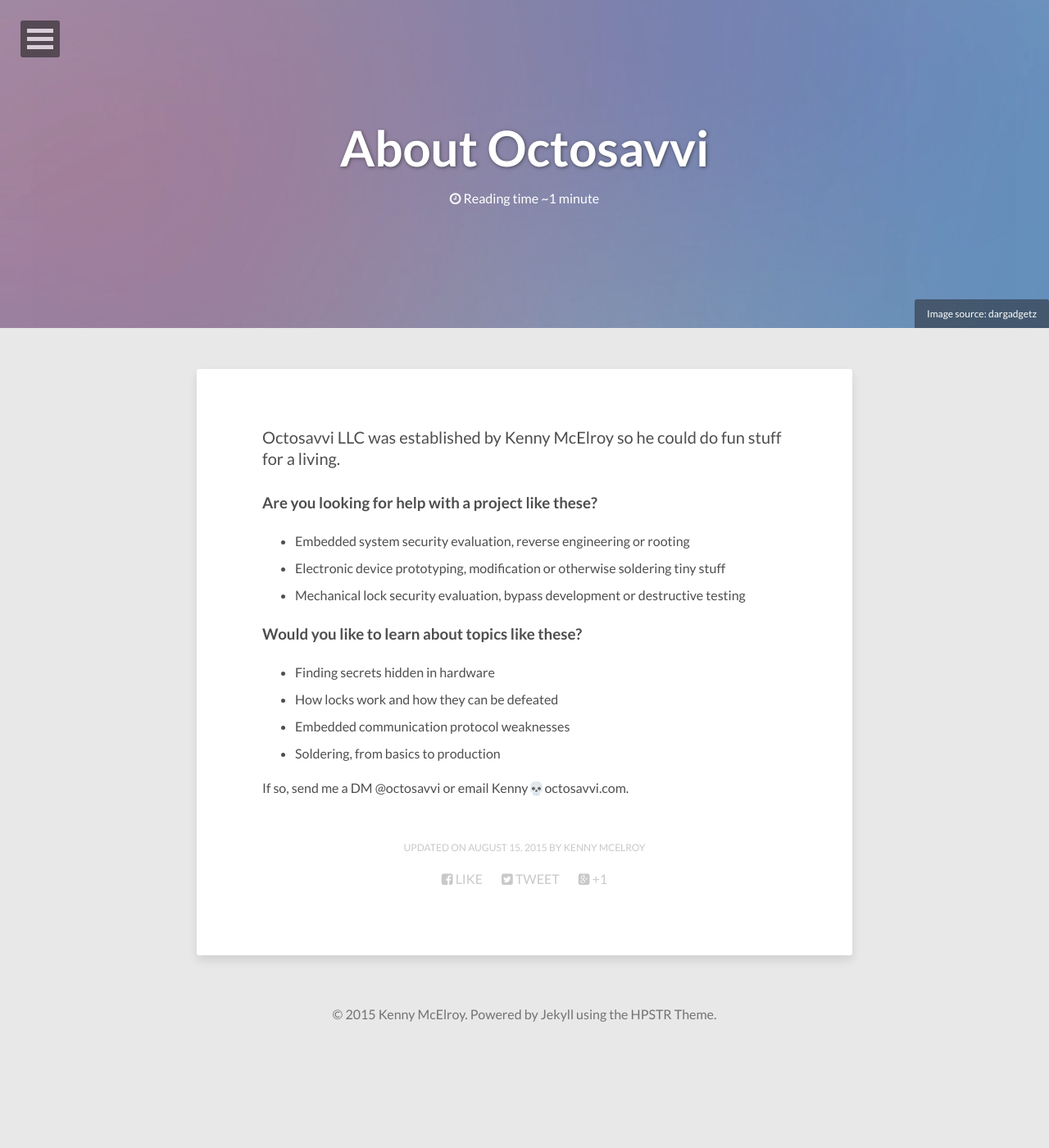
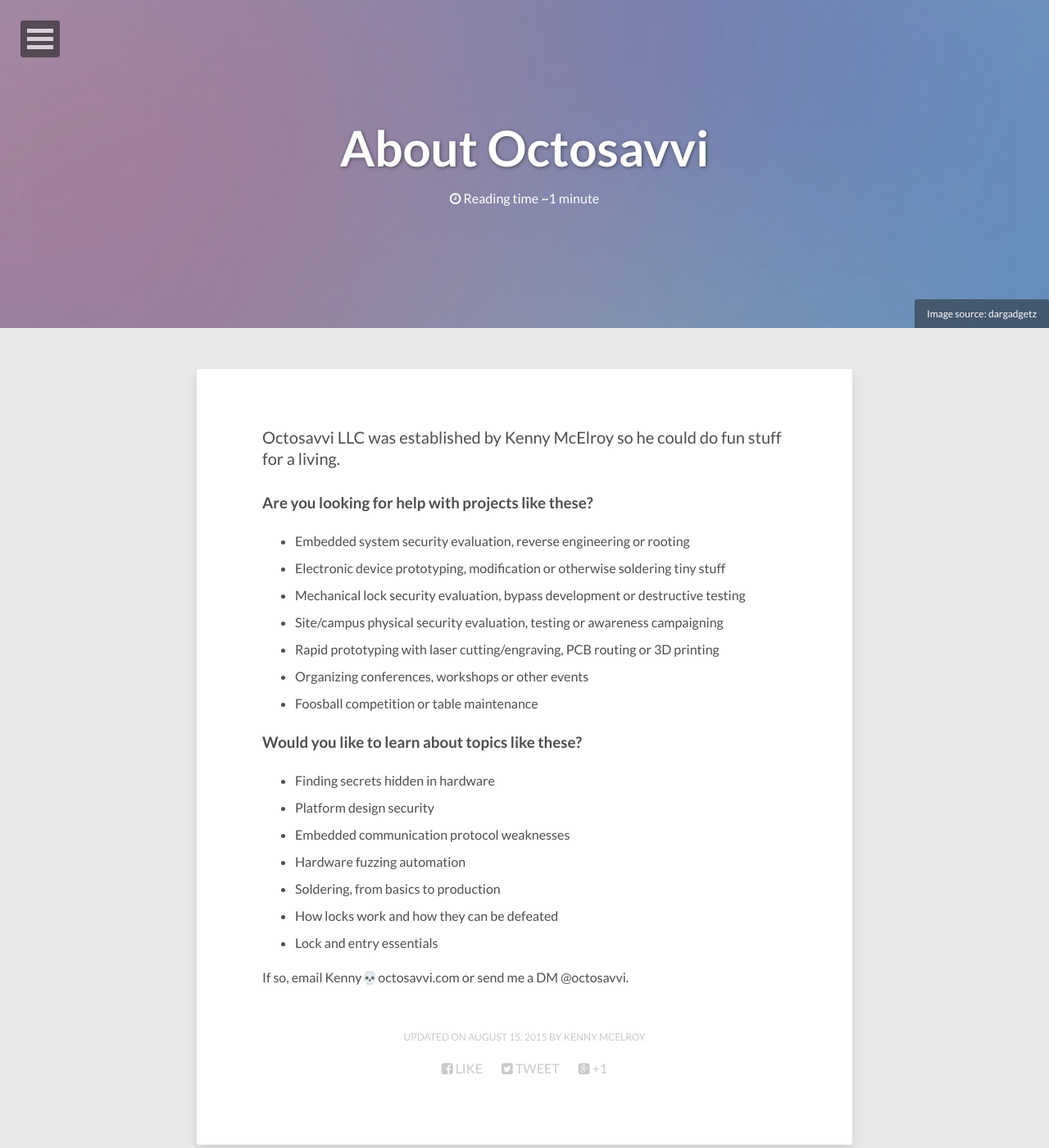
Before and after one commit to octosavvi/octosavvi.github.io, a Jekyll site: the page built from about/index.md, in a window 1280 px wide and 1400 px high. Shown: the whole window at 82% size. Built offline with Jekyll 4.4.1, drawn with Linux system fonts in a browser that asks for light colours; nearby versions of some CDN libraries; emoji names are drawn with the system emoji font.

Commit message:
Updated info about me

```diff
--- a/_config.yml
+++ b/_config.yml
@@ -11,7 +11,7 @@
 owner:
   name:           Kenny McElroy
   avatar:         avatar.jpg
-  bio:            "Security Researcher, Maker, Lock picker, Tinker, Embedded hacker, Fixer, Jam Skater, SMT solderer, Breaker, Tango dancer, SDR twiddler, Juggler, Space Geek and bluewire artist."
+  bio:            "Security Researcher, Lock picker, Tinkerer, Embedded hacker, Jam Skater, SMT solderer, SDR twiddler, Space Geek and Bluewire Artist."
   email:          kenny@octosavvi.com
   # Social networking links used in footer. Update and remove as you like.
   twitter:        octosavvi
--- a/about/index.md
+++ b/about/index.md
@@ -11,17 +11,24 @@
 
 Octosavvi LLC was established by Kenny McElroy so he could do fun stuff for a living.
 
-### Are you looking for help with a project like these?
+### Are you looking for help with projects like these?
 
 * Embedded system security evaluation, reverse engineering or rooting
 * Electronic device prototyping, modification or otherwise soldering tiny stuff
 * Mechanical lock security evaluation, bypass development or destructive testing
+* Site/campus physical security evaluation, testing or awareness campaigning
+* Rapid prototyping with laser cutting/engraving, PCB routing or 3D printing
+* Organizing conferences, workshops or other events
+* Foosball competition or table maintenance
 
 ### Would you like to learn about topics like these?
 
 * Finding secrets hidden in hardware
+* Platform design security
+* Embedded communication protocol weaknesses
+* Hardware fuzzing automation
+* Soldering, from basics to production
 * How locks work and how they can be defeated
-* Embedded communication protocol weaknesses
-* Soldering, from basics to production
+* Lock and entry essentials
 
-If so, send me a DM @octosavvi or email Kenny:skull:octosavvi.com.
+If so, email Kenny:skull:octosavvi.com or send me a DM @octosavvi.
```
